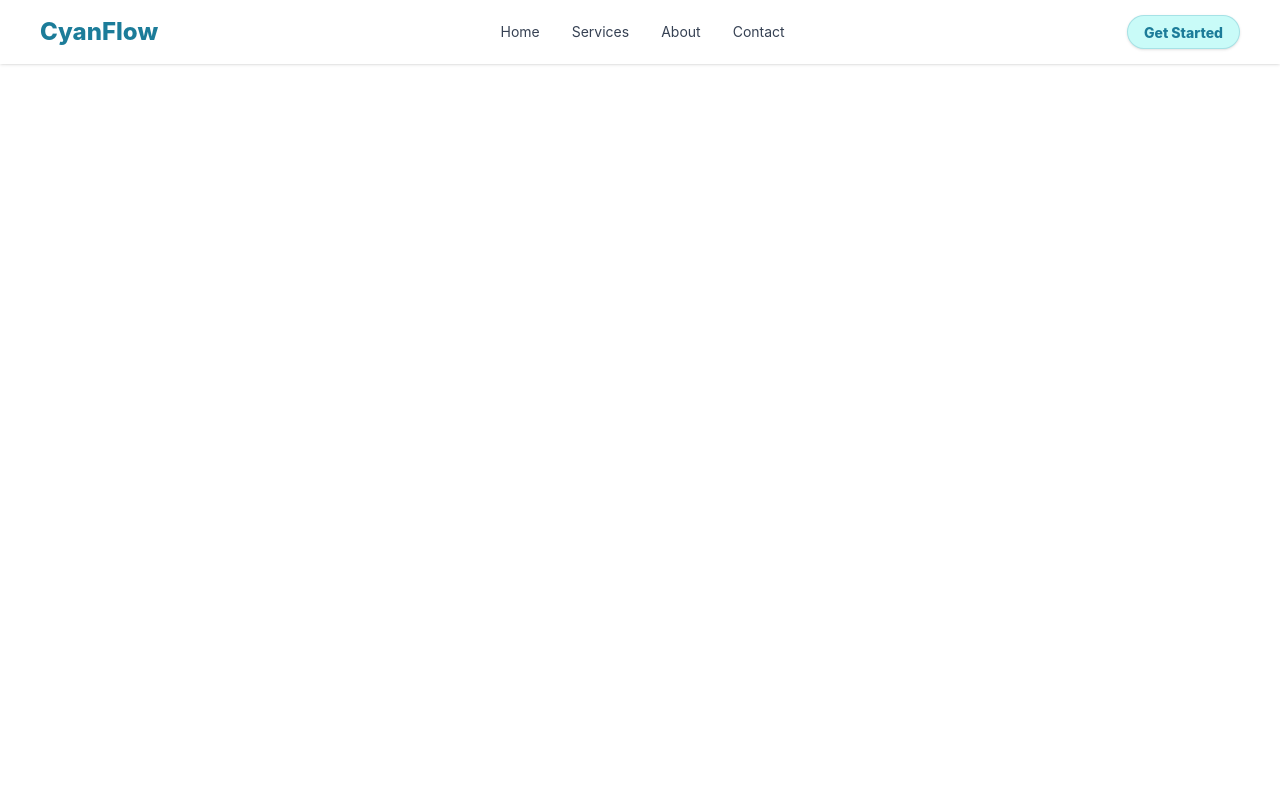
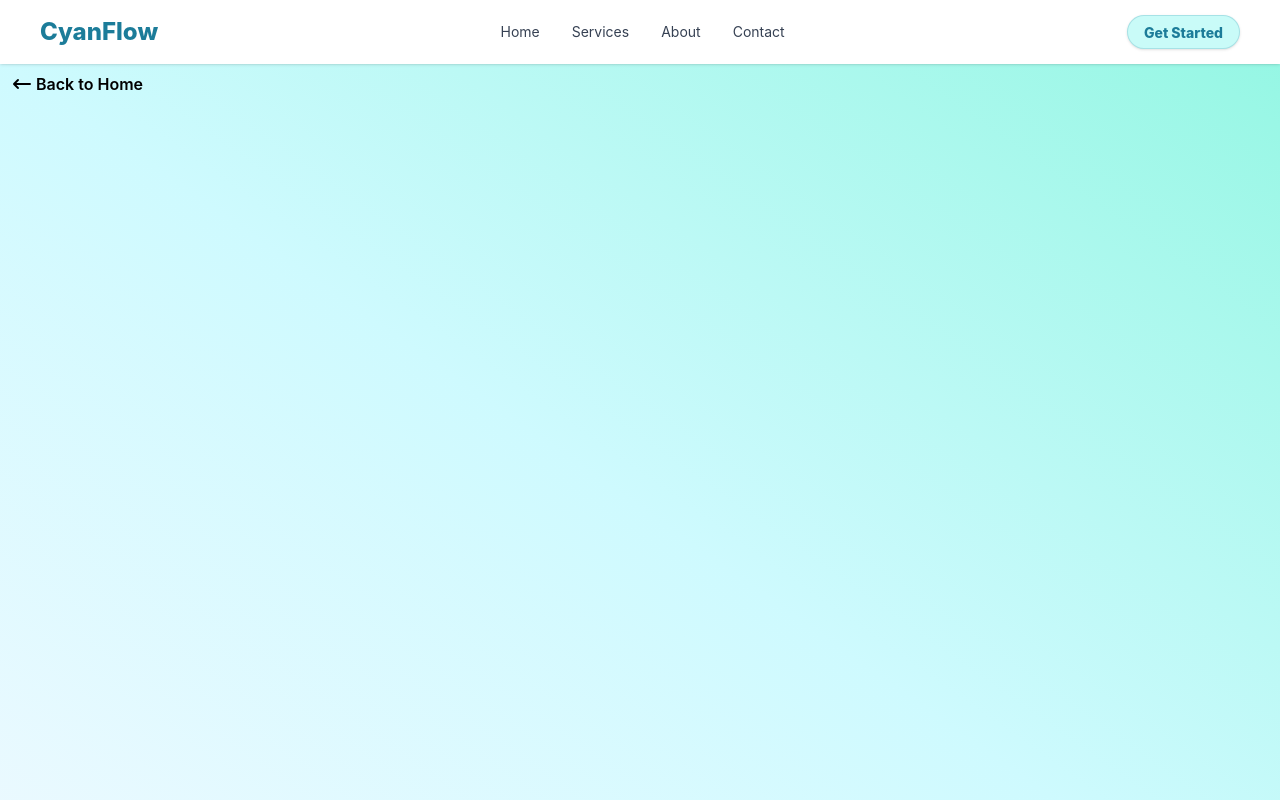
Before and after one commit to zamil-akhter/tailwind-mastery, a website built with Vite: page src/service.html in a window 1280 px wide. Shown: the top 800 px of the page. Built offline with nearby package versions, Linux system fonts and the light colour scheme.

Commit message:
add back to home button

```diff
--- a/src/service.html
+++ b/src/service.html
@@ -30,8 +30,11 @@
     </div>
 
     <!-- Body -->
-    <div class="h-[900px]">
-
+    <div class="h-[900px] bg-gradient-to-tr from-sky-50 via-cyan-100 to-teal-200 flex">
+      <a href="/index.html" class="h-10 flex items-center gap-1 font-semibold pl-3 transition-colors">
+        <i class="fa-solid fa-arrow-left-long"></i>
+        <span>Back to Home</span>
+      </a>
     </div>
 
     <!-- Footer -->
```
